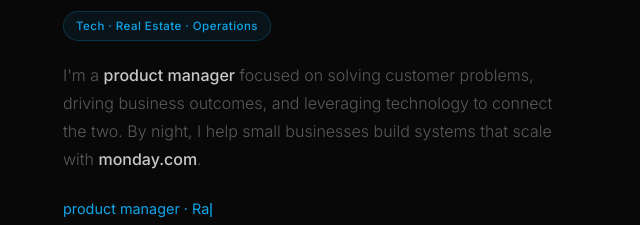
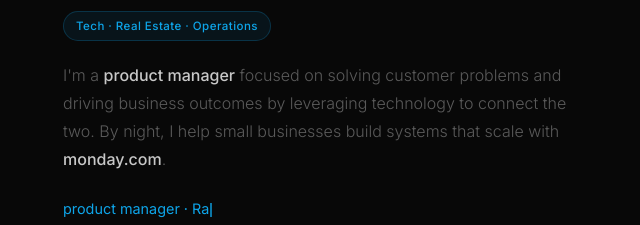
Before and after one commit to ilopez178/username.github.io-, a plain HTML site: page index.html in a window 1280 px wide. Shown: the part 278-503 px from the top of the page, 17-657 px from the left. Drawn offline with Linux system fonts and the light colour scheme.

Commit message:
Refine hero tagline for clarity and conciseness

```diff
--- a/index.html
+++ b/index.html
@@ -1420,7 +1420,7 @@
         <h1 class="hero-name">Irving <span>Lopez</span></h1>
         <div class="domain-chip">Tech · Real Estate · Operations</div>
         <p class="hero-tagline">
-          I'm a <strong>product manager</strong> focused on solving customer problems, driving business outcomes, and leveraging technology to connect the two. By night, I help small businesses build systems that scale with <strong>monday.com</strong>.
+          I'm a <strong>product manager</strong> focused on solving customer problems and driving business outcomes by leveraging technology to connect the two. By night, I help small businesses build systems that scale with <strong>monday.com</strong>.
         </p>
         <p class="typing-line" id="typing-line"><span class="cursor"></span></p>
         <div class="hero-ctas">
```
